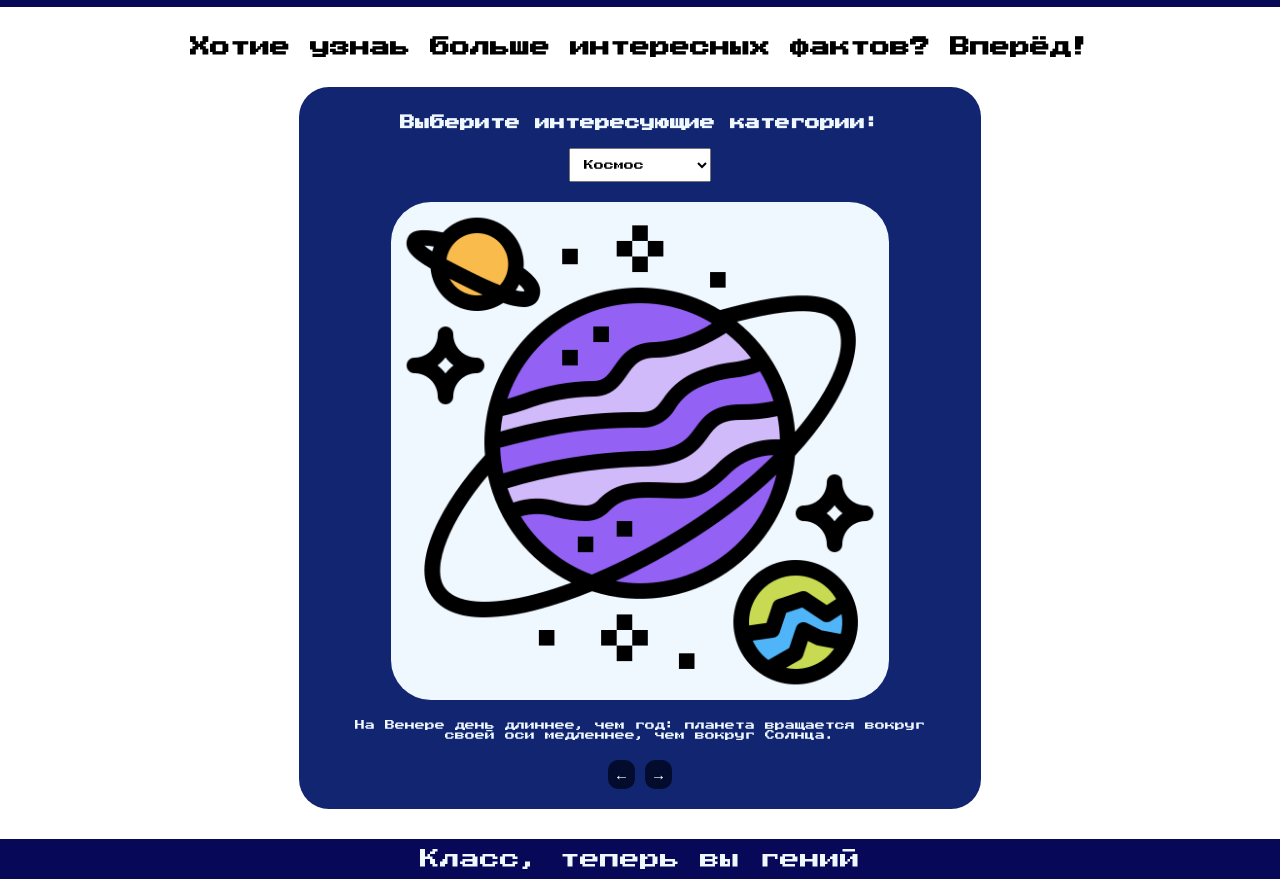
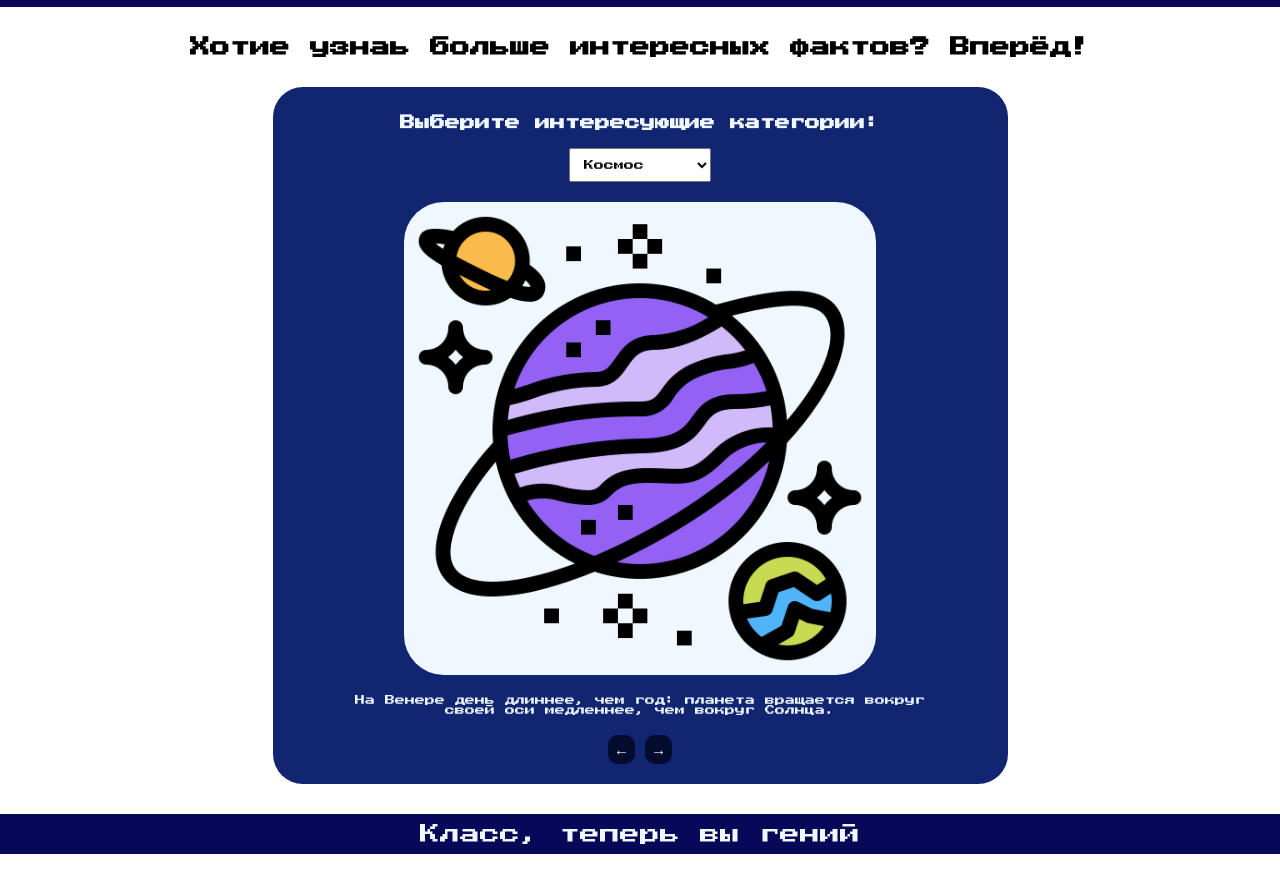
Before and after one commit to solowihmaria/intetersting-facts, a plain HTML site: page interesting-facts/index.html in a window 1280 px wide. Shown: the part 43-922 px from the top of the page. After the commit the page ends 897 px from the top, so only its background shows below. Drawn offline with Linux system fonts and the light colour scheme; a web font is replaced by a local one.

Commit message:
style: change styles

```diff
--- a/interesting-facts/style.css
+++ b/interesting-facts/style.css
@@ -63,7 +63,8 @@ body {
   background-color: rgb(18, 37, 112);
   border-radius: 3rem;
   padding: 2rem 3rem;
-  width: 65%;
+  min-width: 55%;
+  max-width: 70%;
   margin-bottom: 3rem;
 }
 
@@ -93,8 +94,10 @@ body {
 }
 
 .fact-img {
-  width: 80%;
-  height: 80%;
+  min-width: 50%;
+  max-width: 70%;
+  min-height: 50%;
+  max-height: 70%;
   margin-bottom: 1rem;
   background-color: aliceblue;
   border-radius: 4rem;
```
